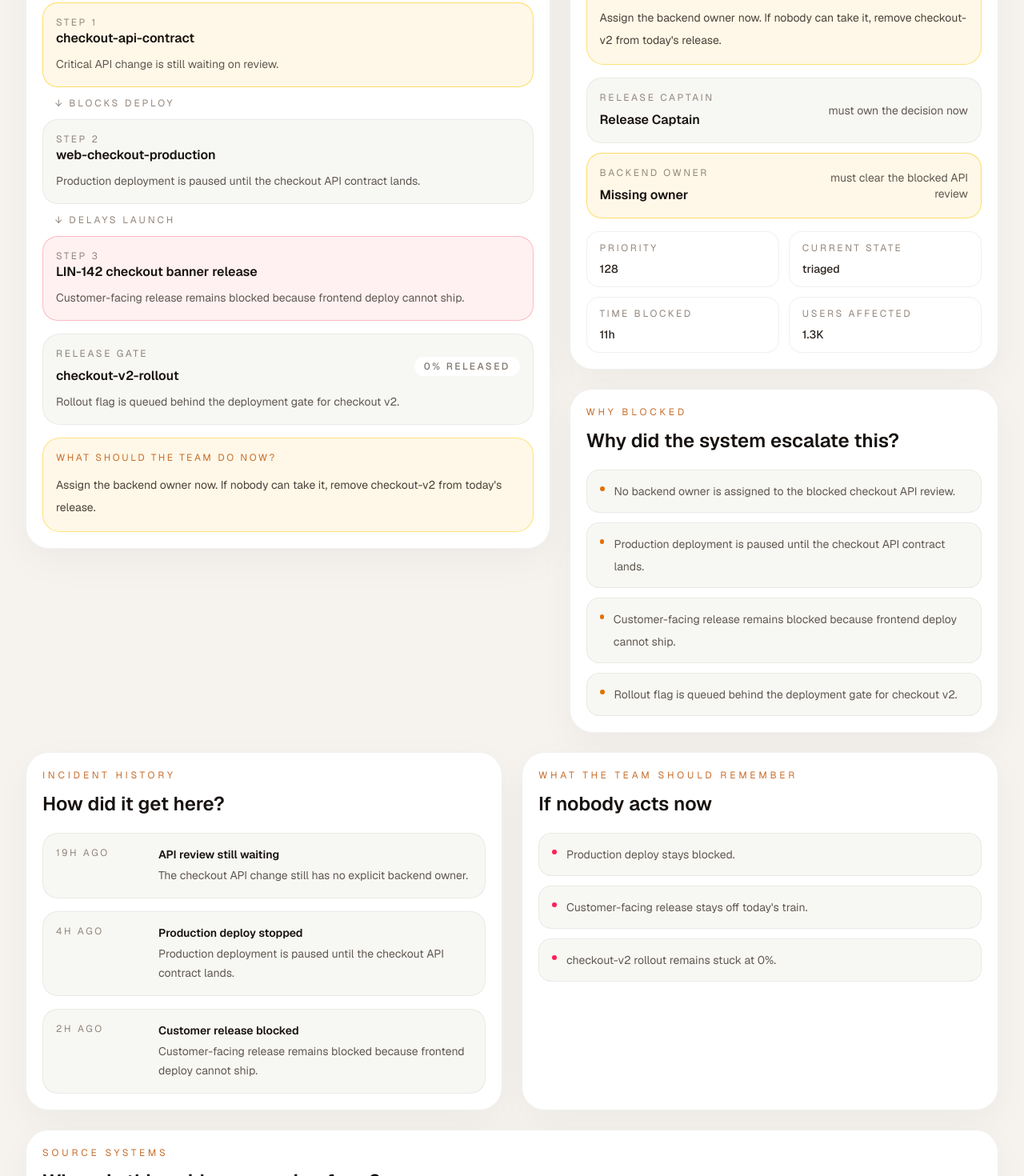
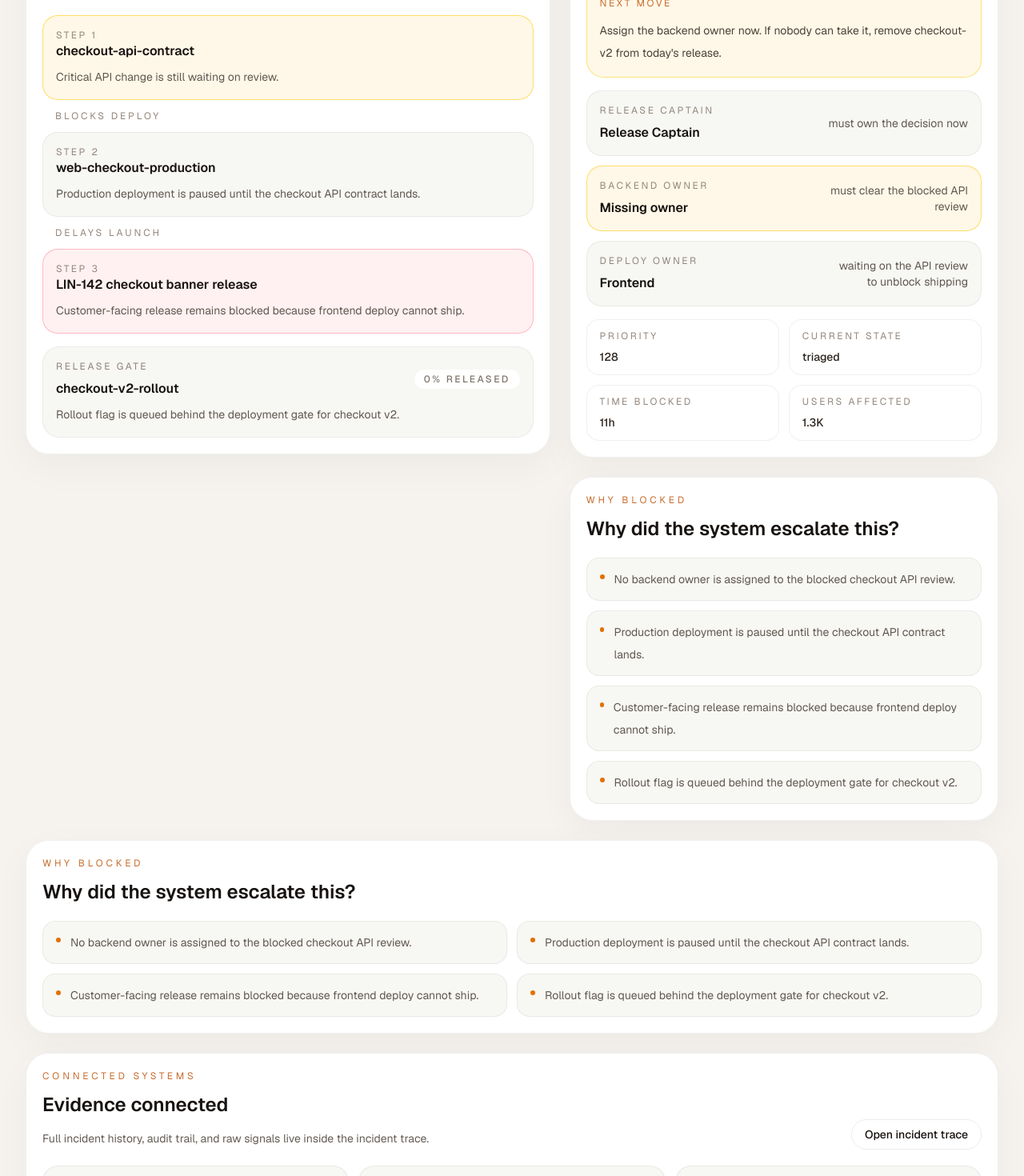
Before and after one commit to iveteamorim/novua-control, a Next.js app: page / in a window 1280 px wide. Shown: the part 500-1970 px from the top of the page at 80% size. Built offline with nearby package versions, Linux system fonts and the light colour scheme.

Commit message:
refactor: reduce home to core incident flow

```diff
--- a/src/app/page.tsx
+++ b/src/app/page.tsx
@@ -1,10 +1,6 @@
 import Link from "next/link";
 
-import {
-  getDashboardSnapshot,
-  getSourceOverview,
-} from "@/lib/control/engine";
-import { formatRelativeTime } from "@/lib/control/normalize";
+import { getDashboardSnapshot, getSourceOverview } from "@/lib/control/engine";
 import type { ControlArtifact } from "@/lib/control/types";
 
 const severityStyles = {
@@ -31,27 +27,6 @@ export default async function Home() {
   const impactedUsers = getNumberMetadata(blockedDeploy, "impactedUsers");
   const openHours = getNumberMetadata(blockedPr, "openHours");
   const rolloutPercentage = getNumberMetadata(blockedFlag, "rolloutPercentage");
-
-  const timeline = [
-    {
-      at: blockedPr?.updatedAt ?? "19h ago",
-      title: "API review still waiting",
-      body:
-        blockedPr?.summary ?? "The checkout API change still has no explicit backend owner.",
-    },
-    {
-      at: blockedDeploy?.updatedAt ?? "4h ago",
-      title: "Production deploy stopped",
-      body: blockedDeploy?.summary ?? "The web-checkout deploy cannot continue.",
-    },
-    {
-      at: blockedTicket?.updatedAt ?? "2h ago",
-      title: "Customer release blocked",
-      body:
-        blockedTicket?.summary ??
-        "The customer-facing release is still waiting on the blocked deploy path.",
-    },
-  ];
 
   const criticalSignals = [
     blockedPr?.owner
@@ -83,8 +58,8 @@ export default async function Home() {
                 Checkout release blocked
               </h1>
               <p className="max-w-4xl text-base leading-8 text-[#5f564e] sm:text-lg">
-                One release is blocked. This console shows the blocker, the missing
-                owner, and the next move.
+                Checkout cannot ship until a backend owner clears the blocked API
+                review or the team removes checkout-v2 from today&apos;s release.
               </p>
             </div>
 
@@ -168,16 +143,6 @@ export default async function Home() {
                   "checkout-v2-rollout is still queued because the deploy gate never cleared."}
               </p>
             </div>
-
-            <div className="mt-4 rounded-[1.35rem] border border-amber-300/60 bg-[#fff8e8] p-4">
-              <p className="text-xs uppercase tracking-[0.22em] text-amber-700/82">
-                What should the team do now?
-              </p>
-              <p className="mt-3 text-sm leading-7 text-[#4c4138]">
-                Assign the backend owner now. If nobody can take it, remove
-                checkout-v2 from today&apos;s release.
-              </p>
-            </div>
           </div>
 
           <div className="space-y-6">
@@ -208,6 +173,11 @@ export default async function Home() {
                   value={blockedPr?.owner ?? "Missing owner"}
                   status="must clear the blocked API review"
                   critical
+                />
+                <OwnerRow
+                  label="Deploy owner"
+                  value={blockedDeploy?.owner ?? "Frontend"}
+                  status="waiting on the API review to unblock shipping"
                 />
               </div>
 
@@ -246,53 +216,39 @@ export default async function Home() {
           </div>
         </section>
 
-        <section className="grid gap-6 xl:grid-cols-[1fr_1fr]">
-          <div className="rounded-[1.8rem] border border-black/6 bg-white p-5 shadow-[0_16px_48px_rgba(17,24,39,0.04)]">
-            <SectionHeader
-              eyebrow="Incident history"
-              title="How did it get here?"
-            />
+        <section className="rounded-[1.8rem] border border-black/6 bg-white p-5 shadow-[0_16px_48px_rgba(17,24,39,0.04)]">
+          <SectionHeader
+            eyebrow="Why blocked"
+            title="Why did the system escalate this?"
+          />
 
-            <div className="mt-5 space-y-4">
-              {timeline.map((item) => (
-                <TimelineItem
-                  key={`${item.at}-${item.title}`}
-                  at={formatTimeLabel(item.at)}
-                  title={item.title}
-                  body={item.body}
-                />
-              ))}
-            </div>
-          </div>
-
-          <div className="rounded-[1.8rem] border border-black/6 bg-white p-5 shadow-[0_16px_48px_rgba(17,24,39,0.04)]">
-            <SectionHeader
-              eyebrow="What the team should remember"
-              title="If nobody acts now"
-            />
-
-            <ul className="mt-5 space-y-3 text-sm leading-7 text-[#615850]">
-              <li className="flex gap-3 rounded-[1rem] border border-black/6 bg-[#f7f7f4] px-4 py-3">
-                <span className="mt-2 h-1.5 w-1.5 rounded-full bg-rose-500" />
-                <span>Production deploy stays blocked.</span>
+          <ul className="mt-5 grid gap-3 lg:grid-cols-2">
+            {criticalSignals.map((signal) => (
+              <li
+                key={signal}
+                className="flex gap-3 rounded-[1rem] border border-black/6 bg-[#f7f7f4] px-4 py-3 text-sm leading-7 text-[#615850]"
+              >
+                <span className="mt-2 h-1.5 w-1.5 rounded-full bg-amber-600" />
+                <span>{signal}</span>
               </li>
-              <li className="flex gap-3 rounded-[1rem] border border-black/6 bg-[#f7f7f4] px-4 py-3">
-                <span className="mt-2 h-1.5 w-1.5 rounded-full bg-rose-500" />
-                <span>Customer-facing release stays off today&apos;s train.</span>
-              </li>
-              <li className="flex gap-3 rounded-[1rem] border border-black/6 bg-[#f7f7f4] px-4 py-3">
-                <span className="mt-2 h-1.5 w-1.5 rounded-full bg-rose-500" />
-                <span>checkout-v2 rollout remains stuck at {rolloutPercentage ?? 0}%.</span>
-              </li>
-            </ul>
-          </div>
+            ))}
+          </ul>
         </section>
 
         <section className="rounded-[1.8rem] border border-black/6 bg-white p-5 shadow-[0_16px_48px_rgba(17,24,39,0.04)]">
-          <SectionHeader
-            eyebrow="Source systems"
-            title="Where is this evidence coming from?"
-          />
+          <div className="flex flex-col gap-3 sm:flex-row sm:items-end sm:justify-between">
+            <SectionHeader
+              eyebrow="Connected systems"
+              title="Evidence connected"
+              description="Full incident history, audit trail, and raw signals live inside the incident trace."
+            />
+            <Link
+              href={`/alerts/${topAlert.id}`}
+              className="inline-flex rounded-full border border-black/8 px-4 py-2 text-sm font-medium text-[#17120f] transition hover:border-black/15 hover:bg-[#f7f7f4]"
+            >
+              Open incident trace
+            </Link>
+          </div>
 
           <div className="mt-5 grid gap-3 md:grid-cols-3">
             {sourceOverview.map((source) => (
@@ -359,16 +315,6 @@ function formatCompactNumber(value: number) {
   }).format(value);
 }
 
-function formatTimeLabel(value: string) {
-  const parsed = new Date(value);
-
-  if (Number.isNaN(parsed.getTime())) {
-    return value;
-  }
-
-  return formatRelativeTime(parsed);
-}
-
 function OwnerRow({
   label,
   value,
@@ -428,27 +374,7 @@ function IncidentStep({
 function FlowArrow({ label }: { label: string }) {
   return (
     <div className="pl-4 text-xs uppercase tracking-[0.24em] text-[#93867b]">
-      ↓ {label}
-    </div>
-  );
-}
-
-function TimelineItem({
-  at,
-  title,
-  body,
-}: {
-  at: string;
-  title: string;
-  body: string;
-}) {
-  return (
-    <div className="grid gap-2 rounded-[1.2rem] border border-black/6 bg-[#f7f7f4] p-4 sm:grid-cols-[120px_1fr]">
-      <div className="text-xs uppercase tracking-[0.22em] text-[#93867b]">{at}</div>
-      <div>
-        <p className="text-sm font-semibold text-[#17120f]">{title}</p>
-        <p className="mt-1 text-sm leading-6 text-[#615850]">{body}</p>
-      </div>
+      {label}
     </div>
   );
 }
```
